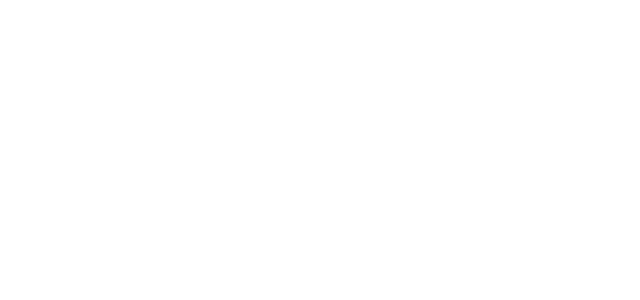
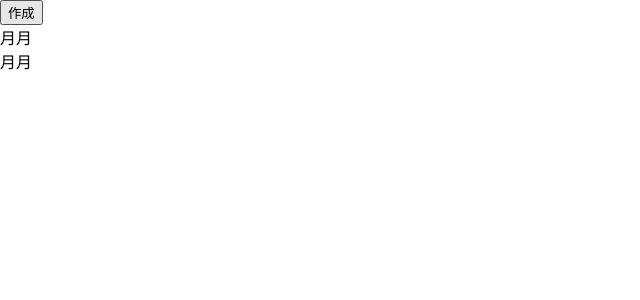
Before and after one commit to kirohi-dev/calender, a Nuxt app in the folder nuxt/: page /calender/month/1/1/1 in a window 1280 px wide. Before the commit this address had no page. Shown: the top 300 px of the page, without its empty margins (0-640 px from the left). Built offline with nearby package versions, Linux system fonts and the light colour scheme.

Commit message:
feat: カレンダーの日付取得

```diff
--- a/nuxt/components/Sidebar.vue
+++ b/nuxt/components/Sidebar.vue
@@ -1,10 +1,47 @@
 <template>
-  <div>ts</div>
+  <div>
+    <button>作成</button>
+    <div>
+      <div class="row">
+        <div class="columns">月</div>
+        <div class="columns">月</div>
+      </div>
+      <div class="row">
+        <div class="columns">月</div>
+        <div class="columns">月</div>
+      </div>
+    </div>
+  </div>
 </template>
 
 <script lang="ts">
-import { Vue, Component } from 'vue-property-decorator';
+import { Vue, Component, Prop } from 'vue-property-decorator';
+import CalendarService, {
+  CalendarServiceImpl
+} from '@/domain/calendar/CalendarService';
 
 @Component
-export default class ComponentSidebar extends Vue {}
+export default class ComponentSidebar extends Vue {
+  @Prop({ type: Number, required: true })
+  year!: number;
+
+  @Prop({ type: Number, required: true })
+  month!: number;
+
+  @Prop({ type: Number, required: true })
+  day!: number;
+
+  mounted() {
+    const Calendar: CalendarService = new CalendarServiceImpl(
+      new Date(this.year, this.month - 1, this.day)
+    );
+    console.log(Calendar.getMonthCalendar());
+  }
+}
 </script>
+
+<style lang="scss" scoped>
+.row {
+  display: flex;
+}
+</style>
--- /dev/null
+++ b/nuxt/domain/calendar/CalendarCell.ts
@@ -0,0 +1,4 @@
+export default interface CalenderCell {
+  month: number;
+  day: number;
+}
--- /dev/null
+++ b/nuxt/domain/calendar/CalendarService.ts
@@ -0,0 +1,86 @@
+import CalendarCell from './CalendarCell';
+
+export default interface CalendarService {
+  getMonthCalendar(): CalendarCell[][];
+  // getWeek(): CalendarCell[];
+}
+
+export class CalendarServiceImpl implements CalendarService {
+  private targetDate: Date;
+  private DAY_MILLISECOND: number = 1000 * 60 * 60 * 24;
+  private DAY_WEEK = ['日', '月', '火', '水', '木', '金', '土'];
+
+  constructor(targetDate: Date = new Date()) {
+    this.targetDate = new Date(targetDate.getTime());
+  }
+
+  public getMonthCalendar(): CalendarCell[][] {
+    const lastMonthLastDate: Date = new Date(
+      this.targetDate.getFullYear(),
+      this.targetDate.getMonth(),
+      0
+    );
+    const lastMonthDates = this.getLastMonthInMonthCalendar(lastMonthLastDate);
+    const targetMonthDates = this.getTargetMonthInMonthCalendar();
+    const exceptOffsetDates = lastMonthDates.concat(targetMonthDates);
+    const offsetDates = this.getOffsetMonthCalendar(exceptOffsetDates);
+    const calendarDates = exceptOffsetDates.concat(offsetDates);
+    return this.translateMonthCalendar(calendarDates);
+  }
+
+  private getLastMonthInMonthCalendar(lastMonthLastDate: Date): CalendarCell[] {
+    const result: CalendarCell[] = [];
+    const lastMonthLastDayOfWeek = lastMonthLastDate.getDay();
+    for (let i = 0; lastMonthLastDayOfWeek + 1 - i > 0; i++) {
+      result.push({
+        month: lastMonthLastDate.getMonth() + 1,
+        day: lastMonthLastDate.getDate() - lastMonthLastDayOfWeek + i
+      });
+    }
+    return result;
+  }
+
+  private getTargetMonthInMonthCalendar(): CalendarCell[] {
+    const result: CalendarCell[] = [];
+    const targetMonthLastDate = new Date(
+      this.targetDate.getFullYear(),
+      this.targetDate.getMonth() + 1,
+      0
+    );
+    for (let i = 1; targetMonthLastDate.getDate() - i >= 0; i++) {
+      result.push({
+        month: this.targetDate.getMonth() + 1,
+        day: i
+      });
+    }
+    return result;
+  }
+
+  private getOffsetMonthCalendar(
+    exceptOffsetDates: CalendarCell[]
+  ): CalendarCell[] {
+    const result: CalendarCell[] = [];
+    for (let i = 0; (exceptOffsetDates.length + i) % 7 !== 0; i++) {
+      result.push({
+        month: this.targetDate.getMonth() + 2,
+        day: i + 1
+      });
+    }
+    return result;
+  }
+
+  private translateMonthCalendar(
+    CalendarDates: CalendarCell[]
+  ): CalendarCell[][] {
+    const result: CalendarCell[][] = [];
+    let tmp: CalendarCell[] = [];
+    CalendarDates.forEach((CalendarCell, index) => {
+      tmp.push(CalendarCell);
+      if ((index + 1) % 7 === 0) {
+        result.push(tmp);
+        tmp = [];
+      }
+    });
+    return result;
+  }
+}
--- a/nuxt/pages/calender/month/_month/_day.vue
+++ /dev/null
@@ -1,18 +0,0 @@
-<template>
-  <div>
-    <side-bar></side-bar>
-  </div>
-</template>
-
-<script lang="ts">
-import { Vue, Component } from 'vue-property-decorator';
-
-import Sidebar from '@/components/Sidebar.vue';
-
-@Component({
-  components: {
-    Sidebar
-  }
-})
-export default class CalenderMonth extends Vue {}
-</script>
--- /dev/null
+++ b/nuxt/pages/calender/month/_year/_month/_day.vue
@@ -0,0 +1,36 @@
+<template>
+  <div>
+    <sidebar :year="year" :month="month" :day="day"></sidebar>
+  </div>
+</template>
+
+<script lang="ts">
+import { Vue, Component } from 'vue-property-decorator';
+
+import CalendarService, {
+  CalendarServiceImpl
+} from '@/domain/calendar/CalendarService';
+import Sidebar from '@/components/Sidebar.vue';
+
+@Component({
+  components: {
+    Sidebar
+  }
+})
+export default class CalenderMonth extends Vue {
+  year: number = new Date().getFullYear();
+  month: number = new Date().getMonth() + 1;
+  day: number = new Date().getMonth() + 1;
+
+  created() {
+    this.year = Number(this.$route.params.year);
+    this.month = Number(this.$route.params.month);
+    this.day = Number(this.$route.params.day);
+
+    const Calendar: CalendarService = new CalendarServiceImpl(
+      new Date(this.year, this.month - 1, this.day)
+    );
+    console.log(Calendar.getMonthCalendar());
+  }
+}
+</script>
--- a/nuxt/pages/index.vue
+++ b/nuxt/pages/index.vue
@@ -1,7 +1,6 @@
 <template>
   <div class="container">
     <div>
-      <logo />
       <h1 class="title">
         calender
       </h1>
@@ -26,13 +25,8 @@
 
 <script lang="ts">
 import { Vue, Component } from 'vue-property-decorator';
-import Logo from '~/components/Logo.vue';
 
-@Component({
-  components: {
-    Logo
-  }
-})
+@Component
 export default class Index extends Vue {}
 </script>
 
```
Also changed, not shown: nuxt/.eslintrc.js.
